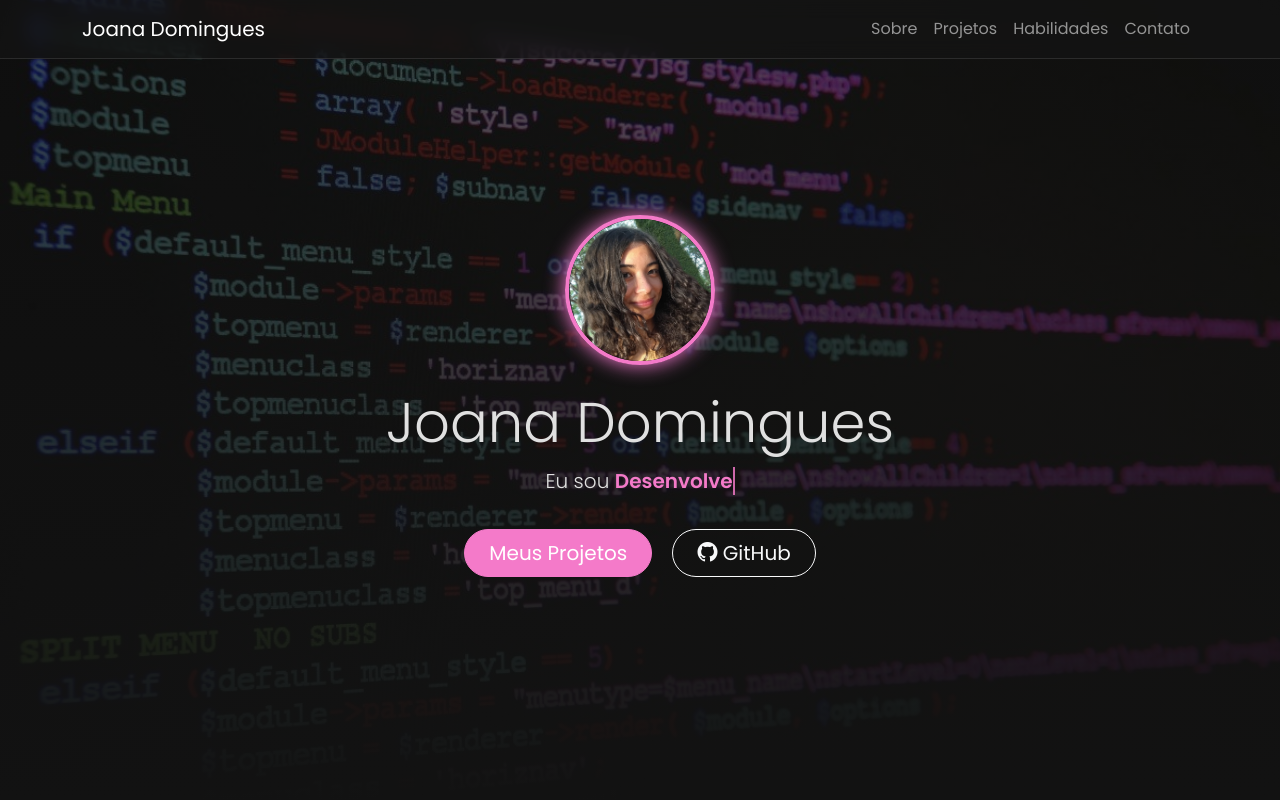
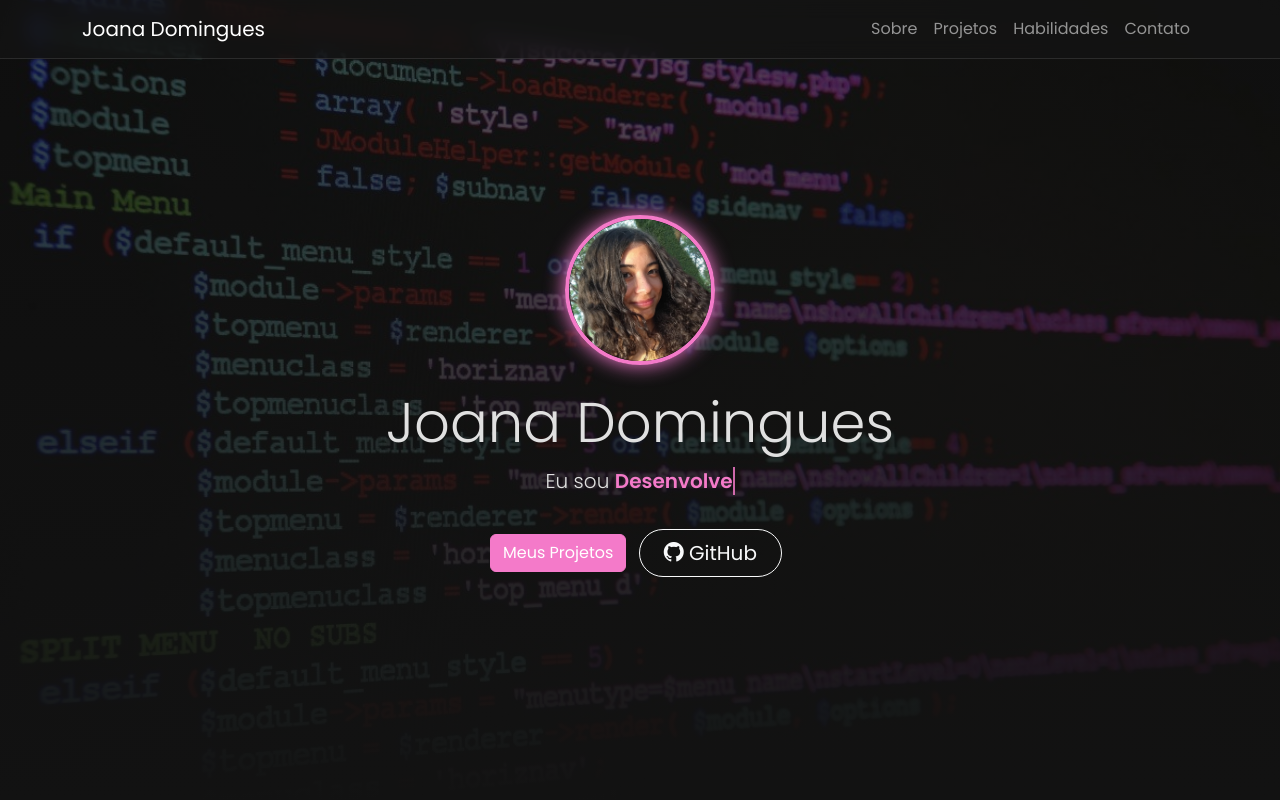
Before and after one commit to joanadominguess/portfolioweb, a plain HTML site: page index.html in a window 1280 px wide. Shown: the top 800 px of the page. Drawn offline with nearby package versions, Linux system fonts and the light colour scheme.

Commit message:
Update index.html

```diff
--- a/index.html
+++ b/index.html
@@ -40,7 +40,7 @@
             <h1 class="display-4">Joana Domingues</h1>
             <p class="lead">Eu sou <span id="typewriter" class="typewriter-text"></span></p>
             <div class="mt-4">
-                <a href="#projetos" class="btn btn-roxo btn-lg rounded-pill px-4 m-2">Meus Projetos</a>
+                <a href="#projetos" class="btn btn-roxo">Meus Projetos</a>
                 <a href="https://github.com/joanadominguess" target="_blank" class="btn btn-outline-light btn-lg rounded-pill px-4 m-2">
                     <i class="bi bi-github"></i> GitHub
                 </a>
```
